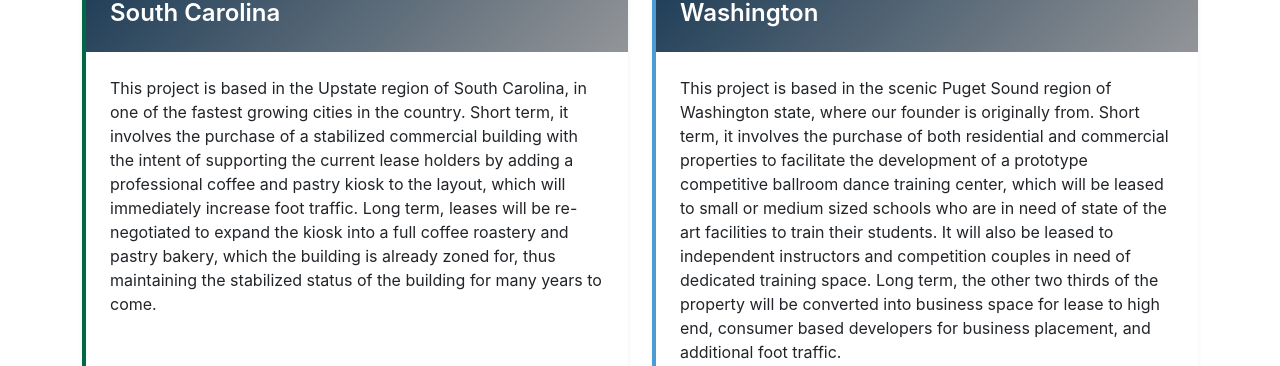
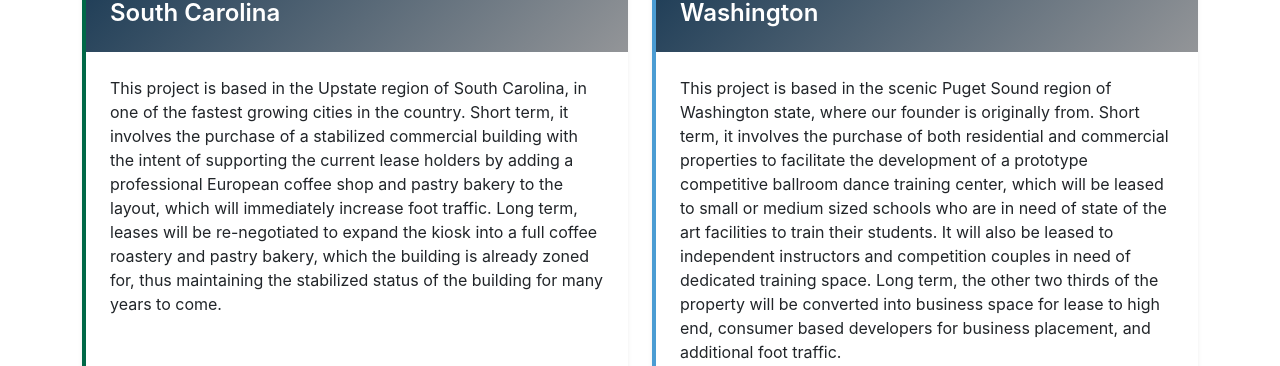
Before and after one commit to raulsmith12/gryphon-group, a Next.js app: page / in a window 1280 px wide. Shown: the part 796-1162 px from the top of the page. Built offline with nearby package versions, Linux system fonts and the light colour scheme.

Commit message:
Changed description in South Carolina

```diff
--- a/pages/index.tsx
+++ b/pages/index.tsx
@@ -72,7 +72,7 @@ export default function Home() {
                   </div>
                   <div className="card-body p-4">
                     <p className="card-text">
-                      This project is based in the Upstate region of South Carolina, in one of the fastest growing cities in the country. Short term, it involves the purchase of a stabilized commercial building with the intent of supporting the current lease holders by adding a professional coffee and pastry kiosk to the layout, which will immediately increase foot traffic. Long term, leases will be re-negotiated to expand the kiosk into a full coffee roastery and pastry bakery, which the building is already zoned for, thus maintaining the stabilized status of the building for many years to come.
+                      This project is based in the Upstate region of South Carolina, in one of the fastest growing cities in the country. Short term, it involves the purchase of a stabilized commercial building with the intent of supporting the current lease holders by adding a professional European coffee shop and pastry bakery to the layout, which will immediately increase foot traffic. Long term, leases will be re-negotiated to expand the kiosk into a full coffee roastery and pastry bakery, which the building is already zoned for, thus maintaining the stabilized status of the building for many years to come.
                     </p>
                   </div>
                 </div>
```
